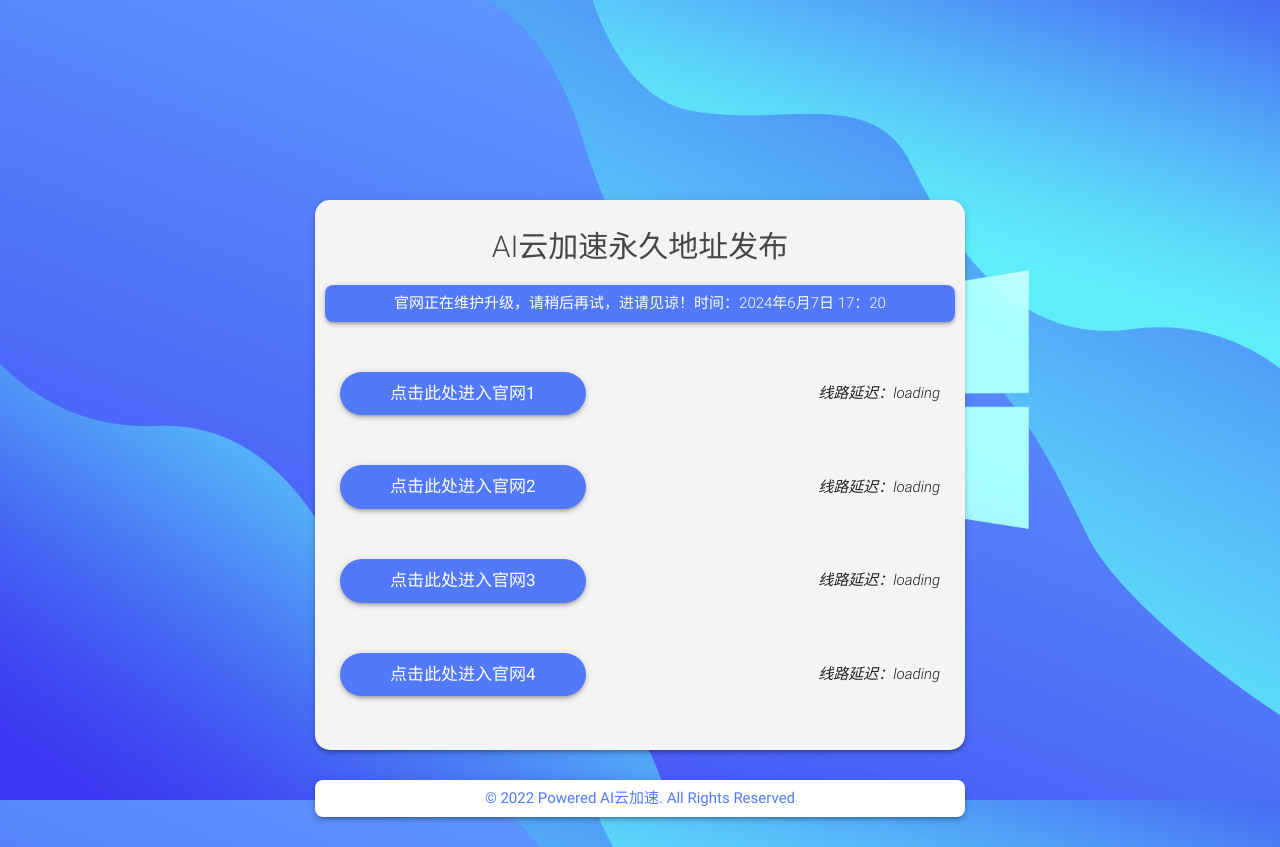
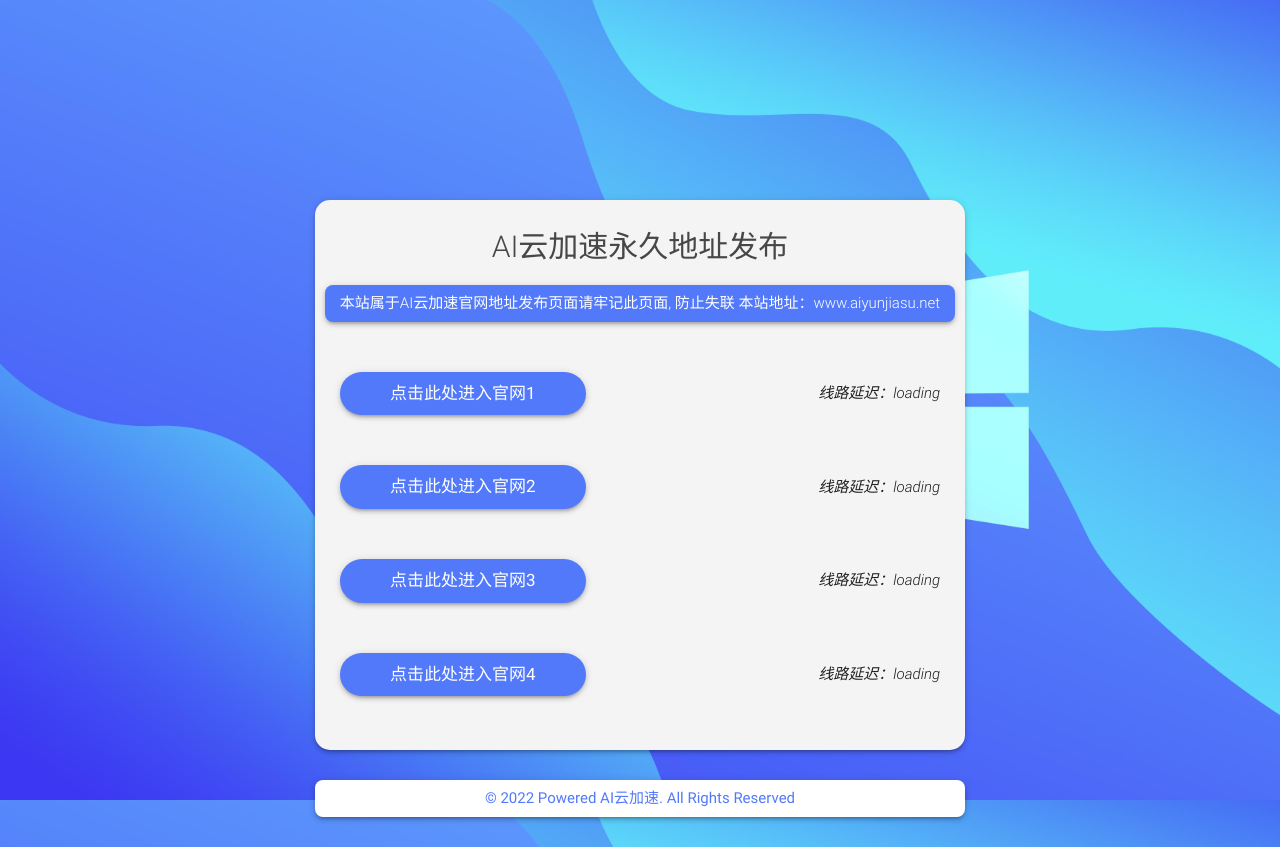
Before and after one commit to aiyunjiasu/aiyunjiasu, a plain HTML site: page index.html in a window 1280 px wide. Drawn offline with Linux system fonts and the light colour scheme.

Commit message:
Update index.html

```diff
--- a/index.html
+++ b/index.html
@@ -17,9 +17,9 @@
 <body class="mdui-color-blue" style="background-size:100%;background-repeat:no-repeat; background-image: url('static/images/01.jpg');background-attachment:fixed;">
 	<div class="box mdui-shadow-3">
 		<h1>AI云加速永久地址发布</h1>
-	<!--	<p class="mdui-shadow-3">本站属于AI云加速官网地址发布页面请牢记此页面, 防止失联
-			本站地址：www.aiyunjiasu.net </p>   -->
-		<p class="mdui-shadow-3">官网正在维护升级，请稍后再试，进请见谅！时间：2024年6月7日 17：20 </p>
+		<p class="mdui-shadow-3">本站属于AI云加速官网地址发布页面请牢记此页面, 防止失联
+			本站地址：www.aiyunjiasu.net </p>
+	<!--	<p class="mdui-shadow-3">官网正在维护升级，请稍后再试，进请见谅！时间：2024年6月7日 17：20 </p> -->
 		<ul class="speedlist">
 			<li>
 				<a href="https://vip.aiyun001.top" target="_blank" class="mdui-shadow-3"><strong>点击此处进入官网1</strong></a>
```
